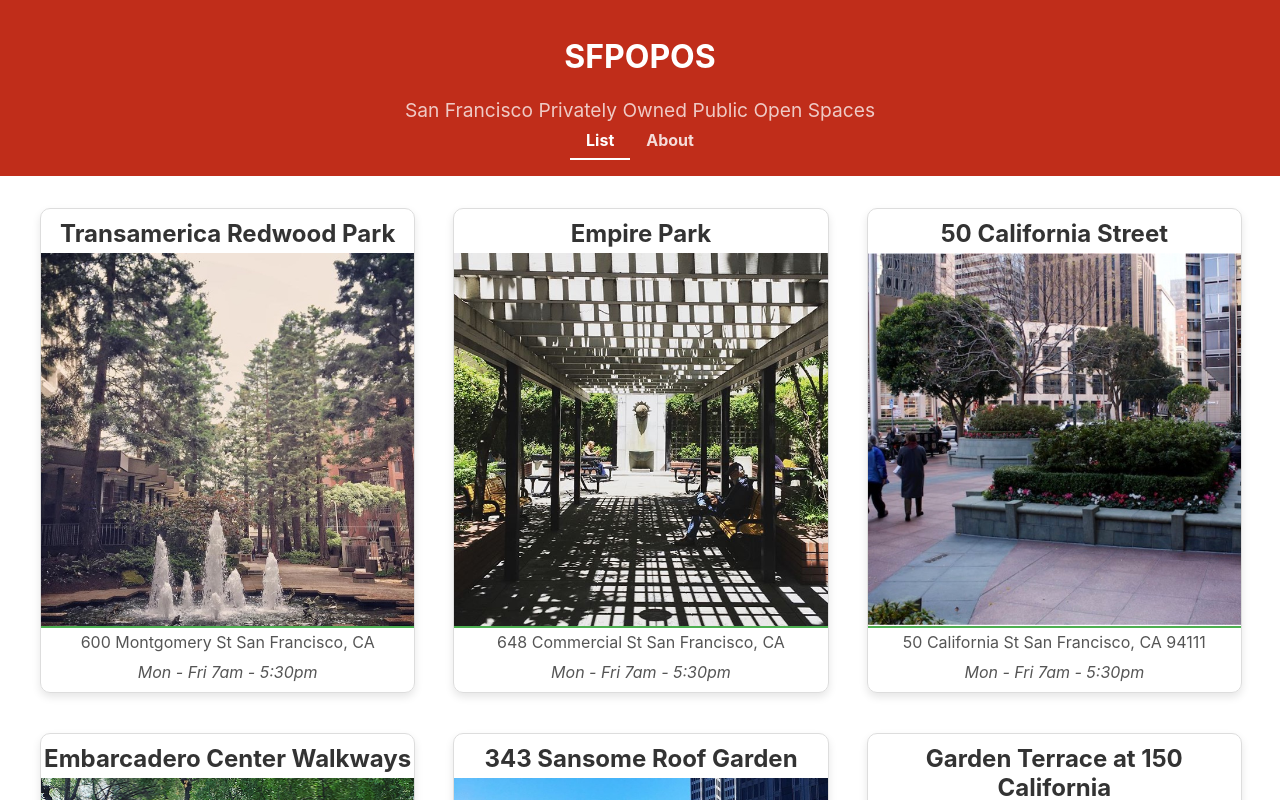
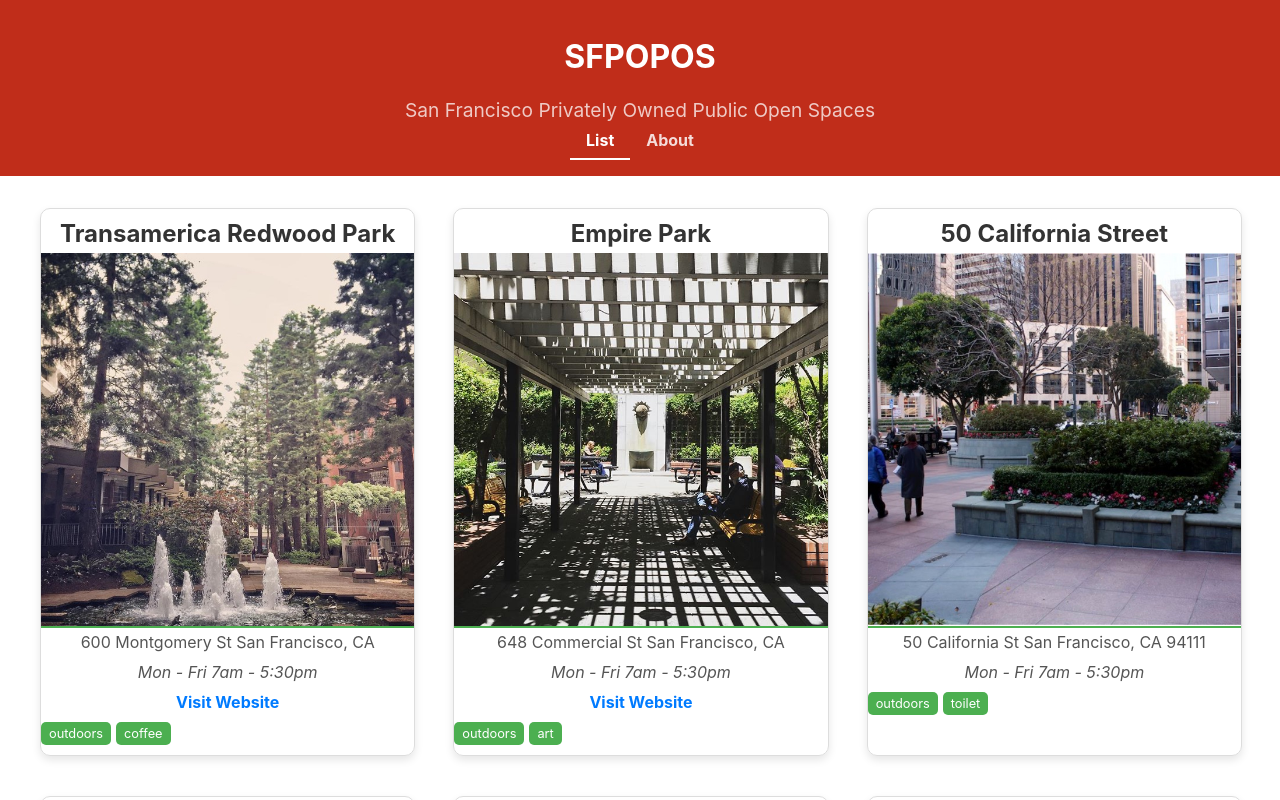
Before and after one commit to Joshkaki00/react-js-tutorial, a React (Create React App) app: page /#/ in a window 1280 px wide. Shown: the top 800 px of the page. Built offline with nearby package versions, Linux system fonts and the light colour scheme.

Commit message:
fixed list js

```diff
--- a/src/POPOSList.js
+++ b/src/POPOSList.js
@@ -4,14 +4,16 @@
 import data from './sfpopos-data.json';
 
 function POPOSList() {
-  const spaces = data.map(({ title, address, images, hours }, i) => (
+  const spaces = data.map(({ title, address, images, hours, website, features }, i) => (
     <POPOSSpace
-      id={i}  // Pass the index as the id
+      id={i}
       key={title}
       name={title}
       address={address}
       image={images[0]}
       hours={hours}
+      website={website}
+      features={features}
     />
   ));
 
```
